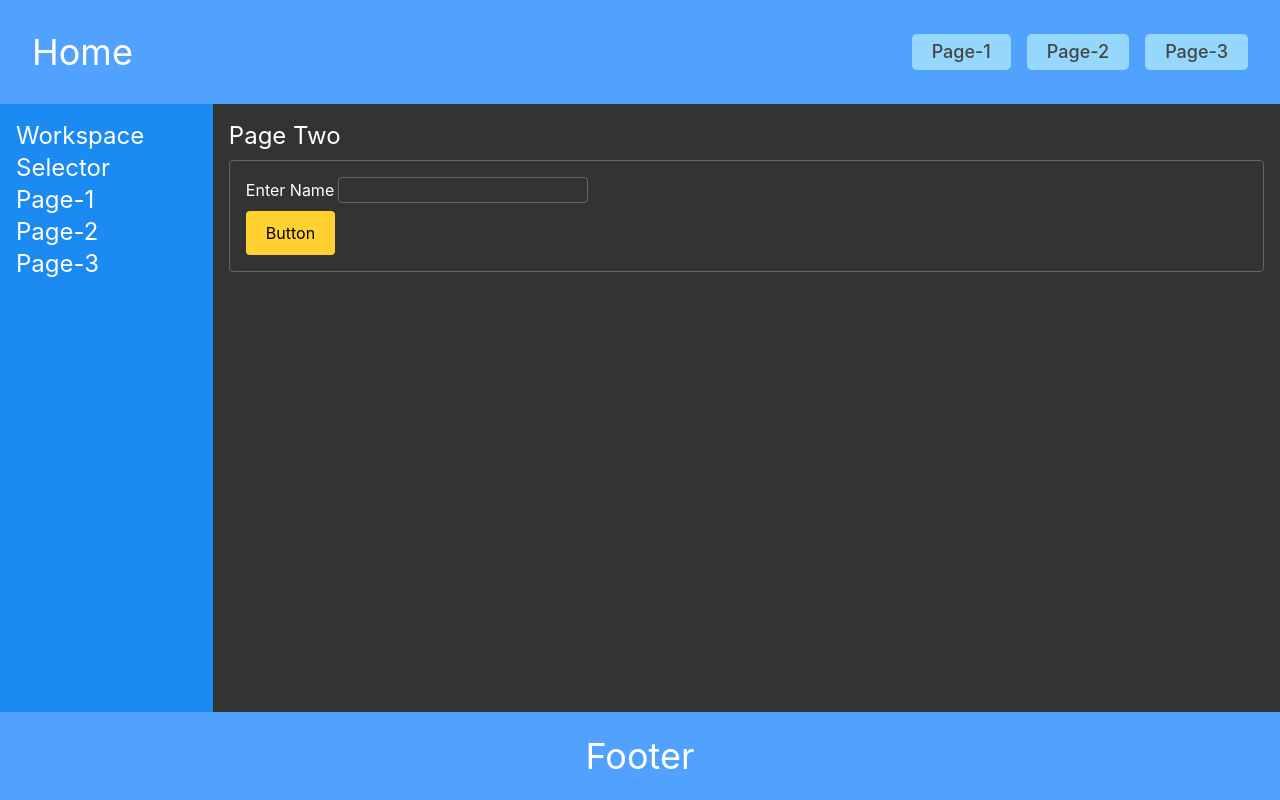
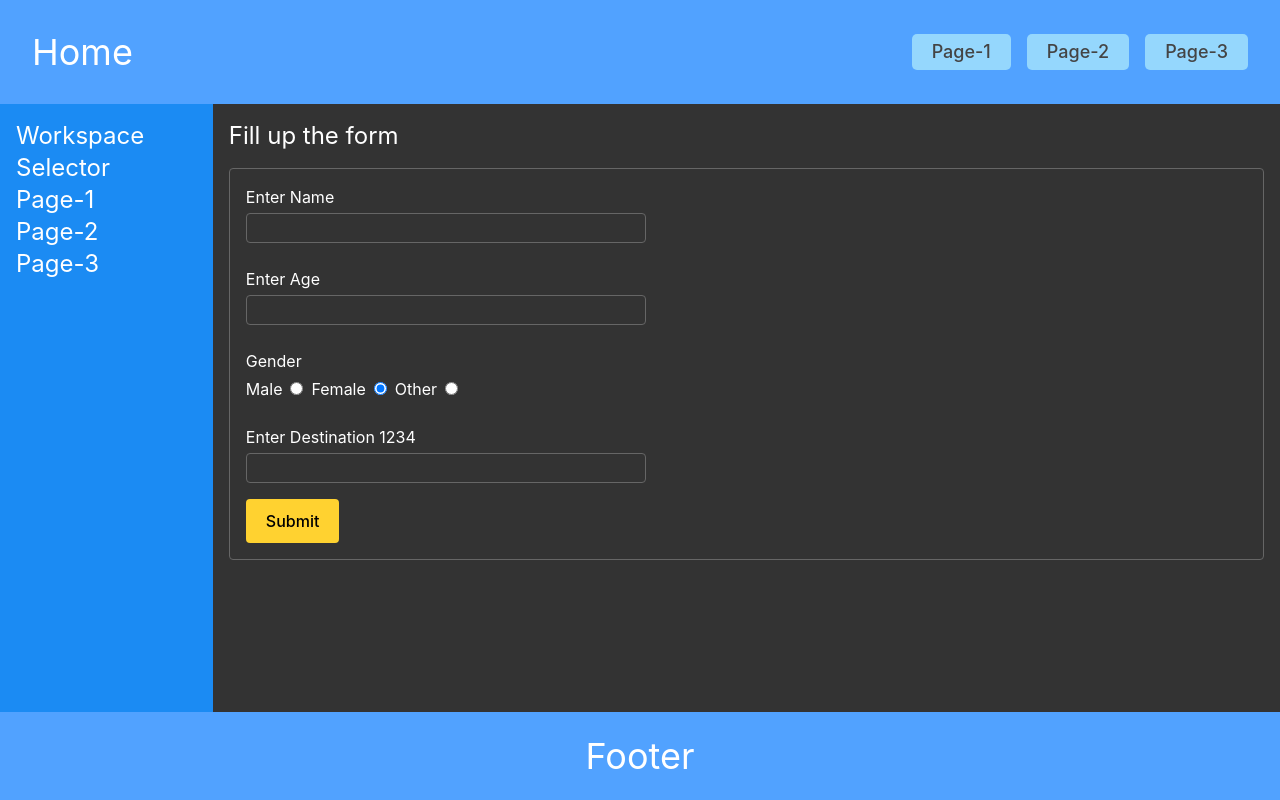
Before and after one commit to Sujayweb3master/all-about-react, a React (Vite) app in the folder react-playground/: page / in a window 1280 px wide. Built offline with nearby package versions, Linux system fonts and the light colour scheme.

Commit message:
react-playground: update formOne UI

```diff
--- a/react-playground/src/components/PageTwo.jsx
+++ b/react-playground/src/components/PageTwo.jsx
@@ -3,7 +3,7 @@ import FormOne from "./forms/FormOne"
 const PageTwo = () => {
     return (
         <div className="container text-white p-4">
-            <h1 className="text-2xl mb-2">Page Two</h1>
+            <h1 className="text-2xl mb-4">Fill up the form</h1>
 
             <FormOne />
         </div>
--- a/react-playground/src/components/forms/FormOne.jsx
+++ b/react-playground/src/components/forms/FormOne.jsx
@@ -1,20 +1,83 @@
+import { useState } from 'react';
 import Button from '../ui/Button'
+import Input from '../ui/Input';
 
 const FormOne = () => {
 
+    const [name, setName] = useState('')
+    const [age, setAge] = useState('')
+    const [gender, setGender] = useState({
+        male: false,
+        female: true,
+        other: false
+    })
+
     const handleOnClick = (e) => {
-        e.preventDefault();
+        console.log(e);
     }
 
+    const handleNameChange = (e) => {
+        setName(e.target.value)
+    }
+
+    const handleAgeChange = (e) => {
+        setAge(e.target.value)
+    }
+
+    const handleGenderChange = (e) => {
+
+        setGender({
+            male: false,
+            female: false,
+            other: false,
+            [e.target.id]: e.target.checked,
+        })
+    }
+
+    const handleSubmit = (e) => {
+        e.preventDefault();
+        console.log(e);
+
+    }
     return (
 
         <div>
-            <form className='border border-[#666] rounded p-4'>
-                <div className='mb-2'>
-                    <label for='name' className='mr-1'>Enter Name</label>
-                    <input id='name' className='border rounded border-[#666] focus:outline-hidden focus:border focus:border-[#999]'></input>
+            <form className='border border-[#666] rounded p-4' onSubmit={handleSubmit}>
+                <div className='flex flex-col gap-6 mb-4'>
+                    <div className='flex flex-col max-w-100 gap-1'>
+                        <label for='name' className='mr-4'>Enter Name</label>
+                        <Input value={name} id={'name'} onChange={handleNameChange} />
+                    </div>
+                    <div className='flex flex-col max-w-100 gap-1'>
+                        <label for='age' className='mr-4'>Enter Age</label>
+                        <Input value={age} id={'age'} onChange={handleAgeChange} type='number' />
+                    </div>
+                    <div className='flex flex-col max-w-100 gap-1'>
+                        <p className='mr-4'>Gender</p>
+                        <div className='flex gap-2' onChange={handleGenderChange}>
+                            <div>
+                                <label for='male' className='mr-2'>Male</label>
+                                <Input value={'MALE'} id={'male'} name='gender' checked={gender.male} type="radio" />
+                            </div>
+                            <div>
+                                <label for='female' className='mr-2'>Female</label>
+                                <Input value={'FEMALE'} id={'female'} name='gender' checked={gender.female} type="radio" />
+                            </div>
+                            <div>
+                                <label for='other' className='mr-2'>Other</label>
+                                <Input value={'OTHER'} id={'other'} name='gender' checked={gender.other} type="radio" />
+                            </div>
+                        </div>
+                    </div>
+                    <div className='flex flex-col max-w-100 gap-1'>
+                        <label for='destination' className='mr-4'>Enter Destination 1234</label>
+                        <Input value={name} id={'destination'} onChange={handleNameChange} />
+
+                    </div>
+
+
                 </div>
-                <Button onClick={handleOnClick} />
+                <Button onClick={handleOnClick} label='Submit' />
             </form>
         </div>
     )
--- a/react-playground/src/components/ui/Button.jsx
+++ b/react-playground/src/components/ui/Button.jsx
@@ -1,7 +1,7 @@
 
-const Button = (props) => {
+const Button = ({ label = 'Button', ...props }) => {
     return (
-        <button onClick={props.onClick} className="px-5 py-2.5 active:scale-90 rounded bg-amber-300 text-black">Button</button>
+        <button onClick={props.onClick} className="px-5 py-2.5 font-medium hover:cursor-pointer active:scale-90 rounded bg-amber-300 text-black">{label}</button>
     )
 }
 
--- /dev/null
+++ b/react-playground/src/components/ui/Input.jsx
@@ -0,0 +1,8 @@
+
+const Input = ({ value, id, onChange, ...props }) => {
+    return (
+        <input value={value} onChange={onChange} id={id} type={props.type || 'text'} {...props} className='border rounded border-[#666] focus:outline-hidden focus:border focus:border-[#999] px-2 py-0.5'></input>
+    )
+}
+
+export default Input
```
